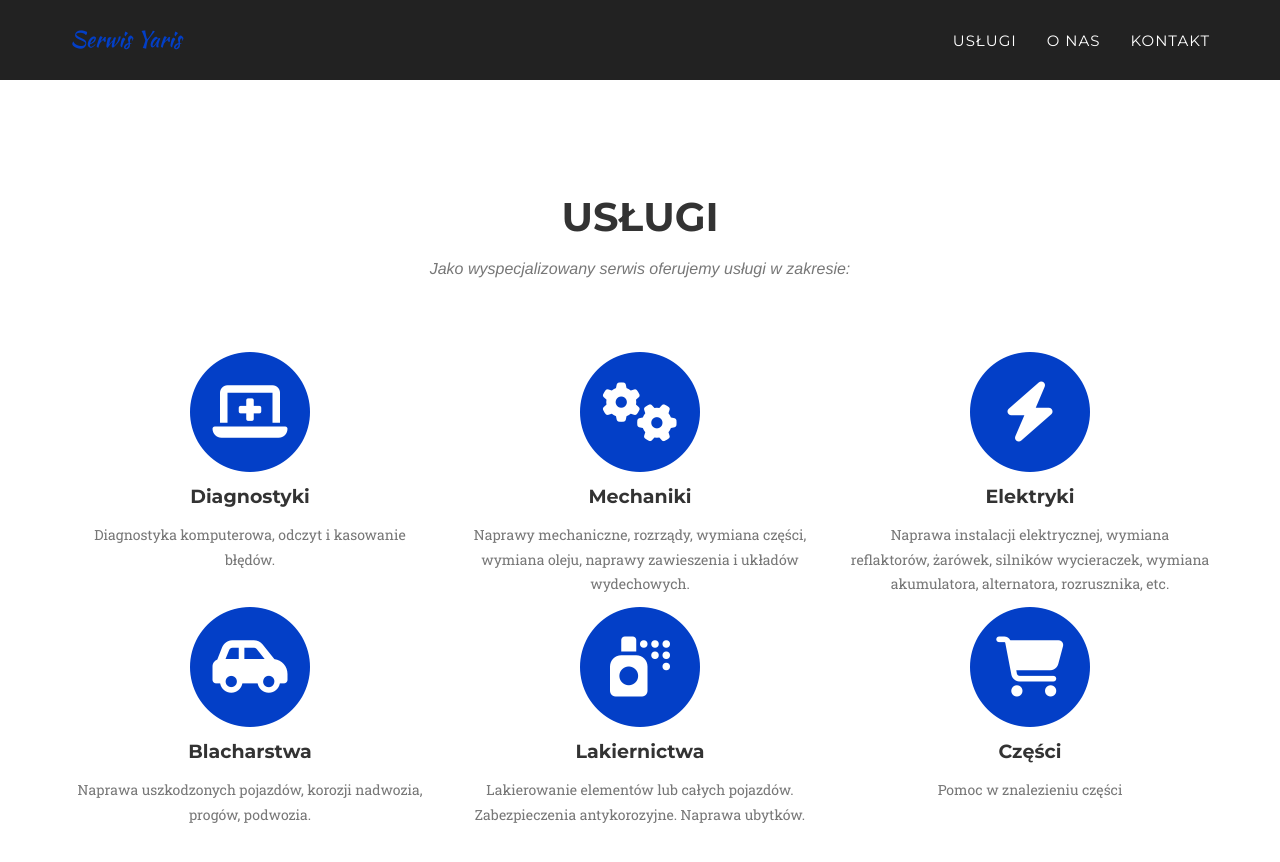
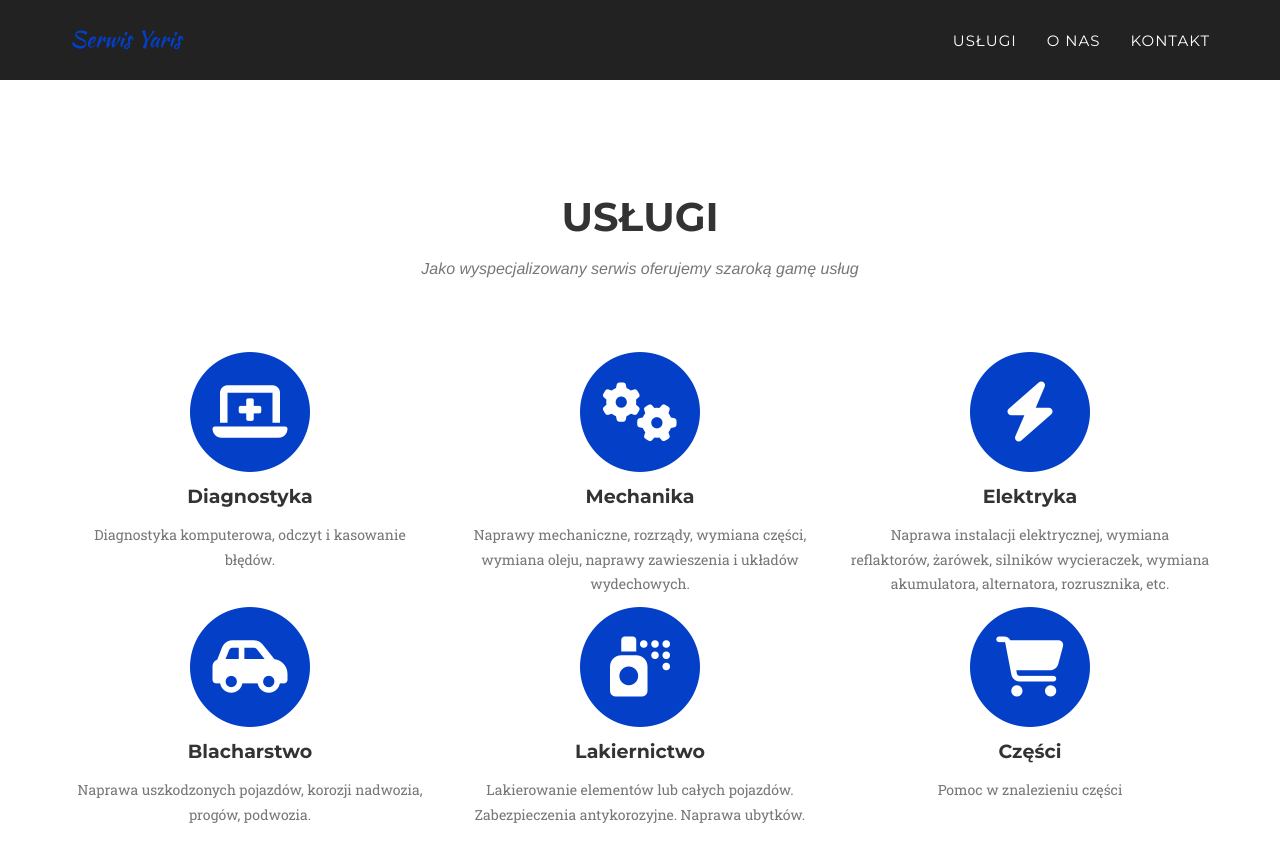
Before and after one commit to emdzej/serwisyaris.pl, a Jekyll site: the page built from index.html, in a window 1280 px wide and 900 px high, scrolled down 788 px. Shown: the top 862 px of the window. Built offline with Jekyll 4.4.1, drawn with Linux system fonts in a browser that asks for light colours; nearby versions of some CDN libraries; some web fonts are replaced.

Commit message:
changed text

```diff
--- a/_includes/services.html
+++ b/_includes/services.html
@@ -6,7 +6,7 @@
                     <h2 class="section-heading">Usługi</h2>
                     <h3 class="section-subheading text-muted">
 
-Jako wyspecjalizowany serwis oferujemy usługi w zakresie:
+Jako wyspecjalizowany serwis oferujemy szaroką gamę usług
 </h3>
                 </div>
             </div>
@@ -16,7 +16,7 @@ Jako wyspecjalizowany serwis oferujemy usługi w zakresie:
                         <i class="fa fa-circle fa-stack-2x text-primary"></i>
                         <i class="fa fa-laptop-medical fa-stack-1x fa-inverse"></i>
                     </span>
-                    <h4 class="service-heading">Diagnostyki</h4>
+                    <h4 class="service-heading">Diagnostyka</h4>
                     <p class="text-muted">
                         Diagnostyka komputerowa, odczyt i kasowanie błędów.
                     </p>
@@ -26,7 +26,7 @@ Jako wyspecjalizowany serwis oferujemy usługi w zakresie:
                         <i class="fa fa-circle fa-stack-2x text-primary"></i>
                         <i class="fa fa-gears fa-stack-1x fa-inverse"></i>
                     </span>
-                    <h4 class="service-heading">Mechaniki</h4>
+                    <h4 class="service-heading">Mechanika</h4>
                     <p class="text-muted">
                         Naprawy mechaniczne, rozrządy, wymiana części, wymiana oleju, naprawy zawieszenia i układów wydechowych.
                     </p>
@@ -36,7 +36,7 @@ Jako wyspecjalizowany serwis oferujemy usługi w zakresie:
                         <i class="fa fa-circle fa-stack-2x text-primary"></i>
                         <i class="fa fa-bolt fa-stack-1x fa-inverse"></i>
                     </span>
-                    <h4 class="service-heading">Elektryki</h4>
+                    <h4 class="service-heading">Elektryka</h4>
                     <p class="text-muted">
                         Naprawa instalacji elektrycznej, wymiana reflaktorów, żarówek, silników wycieraczek,
                         wymiana akumulatora, alternatora, rozrusznika, etc.
@@ -47,7 +47,7 @@ Jako wyspecjalizowany serwis oferujemy usługi w zakresie:
                         <i class="fa fa-circle fa-stack-2x text-primary"></i>
                         <i class="fa fa-car-side fa-stack-1x fa-inverse"></i>
                     </span>
-                    <h4 class="service-heading">Blacharstwa</h4>
+                    <h4 class="service-heading">Blacharstwo</h4>
                     <p class="text-muted">
                         Naprawa uszkodzonych pojazdów, korozji nadwozia, progów, podwozia.
                     </p>
@@ -57,7 +57,7 @@ Jako wyspecjalizowany serwis oferujemy usługi w zakresie:
                         <i class="fa fa-circle fa-stack-2x text-primary"></i>
                         <i class="fa fa-spray-can fa-stack-1x fa-inverse"></i>
                     </span>
-                    <h4 class="service-heading">Lakiernictwa</h4>
+                    <h4 class="service-heading">Lakiernictwo</h4>
                     <p class="text-muted">
                         Lakierowanie elementów lub całych pojazdów. Zabezpieczenia antykorozyjne. Naprawa ubytków.
                     </p>
```
